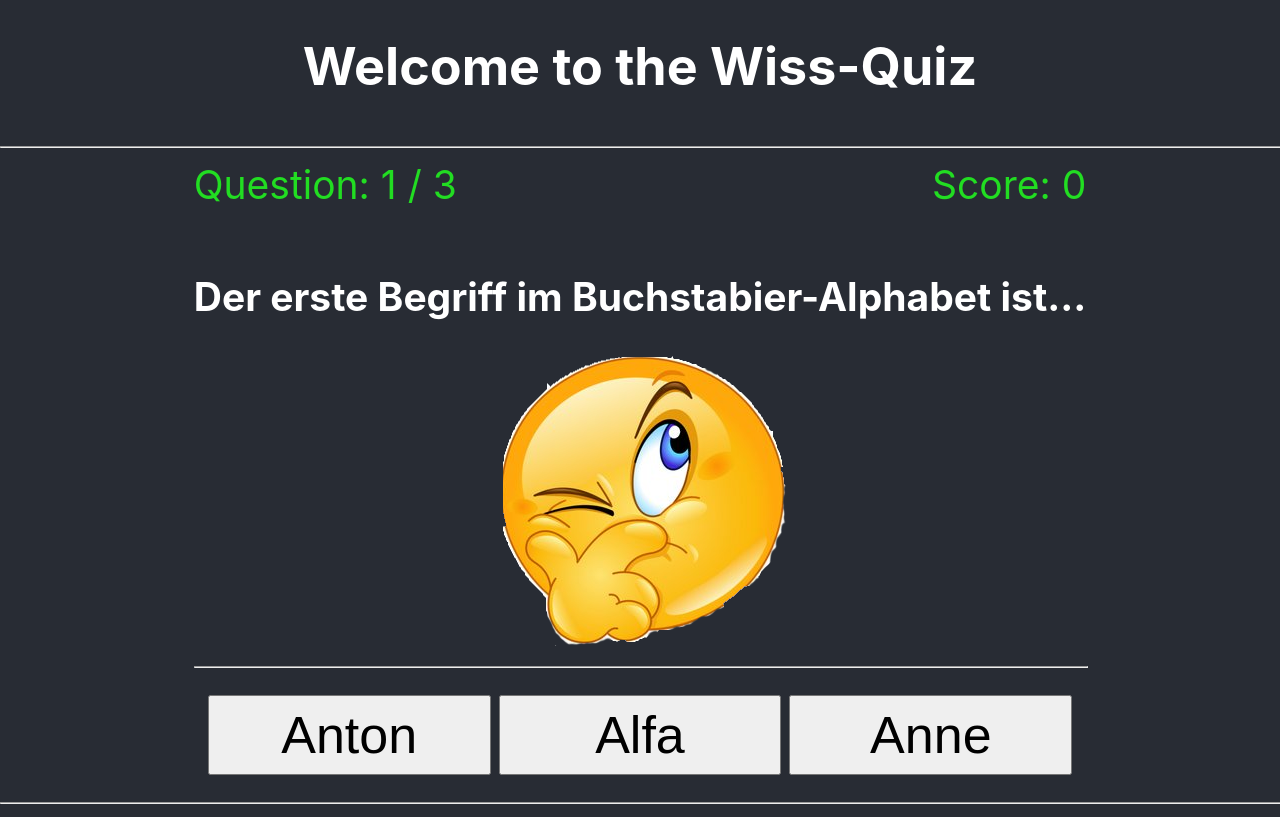
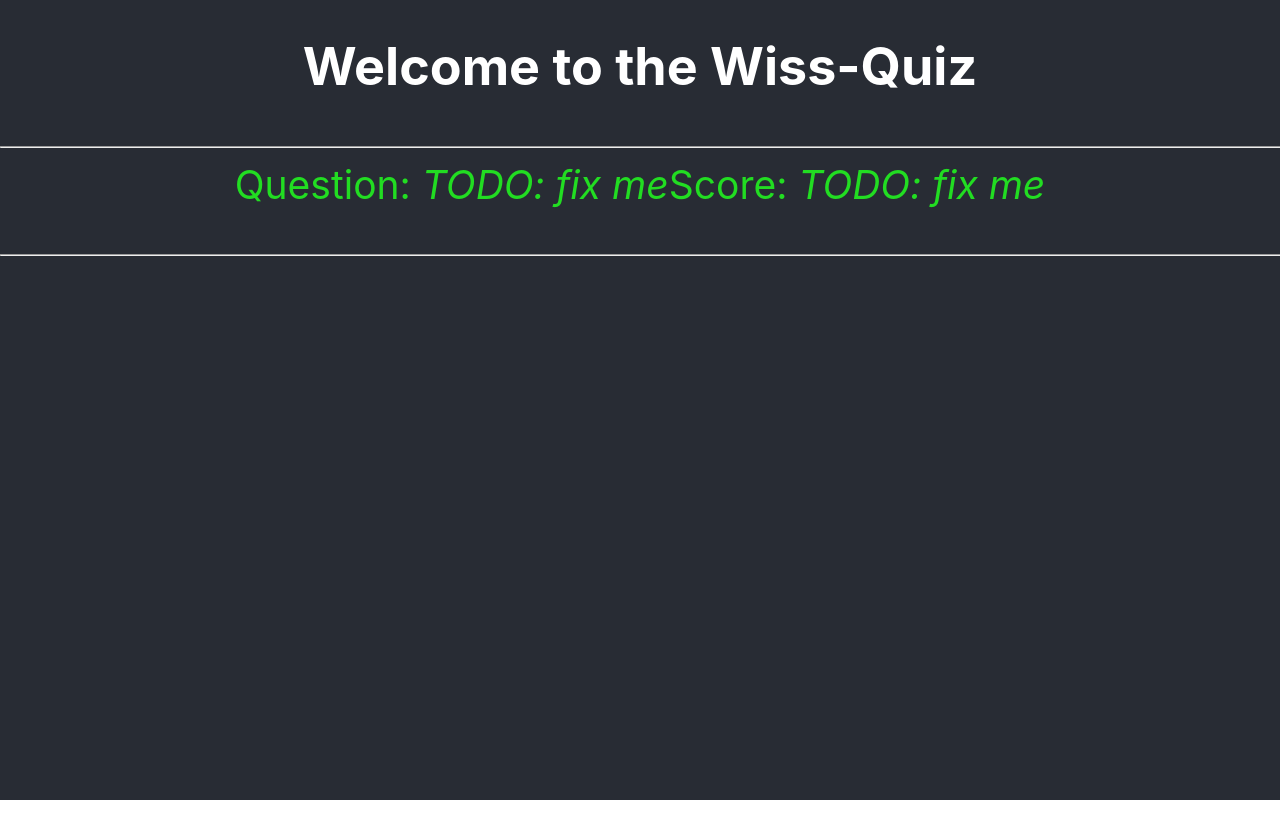
Before and after one commit to greenorca/M294_Sidequest_Templates-Solutions, a React (Create React App) app: page / in a window 1280 px wide. Built offline with nearby package versions, Linux system fonts and the light colour scheme.

Commit message:
template drafted

```diff
--- a/src/GameSession.js
+++ b/src/GameSession.js
@@ -10,69 +10,20 @@ class GameSession extends React.Component{
     constructor(props){
       super(props)
       this.state = {
-        score: 0,
-        index: 0,
-        questions: props.questions,
-        feedback: ""
+
       }
-      this.fetchAnswer = this.fetchAnswer.bind(this)
-      this.nextQuestion =this.nextQuestion.bind(this)
-    }
-
-    fetchAnswer(answer){
-      const currentCorrectAnswer = this.state.questions[this.state.index].correct_answer
-      let feedback = "Oh soo wrong"
-      let points = 0;
-      if (currentCorrectAnswer === answer){
-        feedback ="Strike!"
-        points = 100
-      }
-      this.setState({
-        feedback: feedback,
-        score: this.state.score + points
-      })
-
-    }
-
-    nextQuestion(){
-      this.setState({
-        index: this.state.index+1,
-        feedback: ""
-      })
     }
 
     render(){
-      console.log("Q-Index:" + this.state.index)
-      let feedback = ""
-      if (this.state.feedback !== ""){
-        feedback = <div className="feedback">
-          <h4>{ this.state.feedback }</h4>
-          <button onClick={ this.nextQuestion }>Next</button>
-        </div>
-      }
-
-      let q = ""
-      if (this.state.index < this.state.questions.length){
-        q = <Question
-        key = { this.state.index } //extrem wichtig für refresh beim weiterschalten
-        question = { this.state.questions[this.state.index].question }
-        answers = { this.state.questions[this.state.index].answers }
-        callback = { this.fetchAnswer }
-      />} else {
-        q = <div>
-          <h1>Congrats, you made it!</h1>
-          <h2>No more questions</h2>
-        </div>
-      }
       return (
         <div className="game-session">
           <div className="session-status">
-            <span className="left">Question: { this.state.index+1 } / { this.state.questions.length }</span>
-            <span className="right">Score: { this.state.score }</span>
+            <span className="left">Question: <i>TODO: fix me</i> </span>
+            <span className="right">Score: <i>TODO: fix me</i></span>
           </div>
-          { q }
+            { /* aktuelle Question-JSX */ }
           <div>
-            { feedback }
+            { /* feedback */ }
           </div>
         </div>
       )
--- a/src/Question.js
+++ b/src/Question.js
@@ -10,7 +10,6 @@ class Question extends React.Component {
       question: props.question,
       answers: props.answers,
       callback: props.callback,
-      done: false,
     }
     // would be needed later on
     this.buttonClicked = this.buttonClicked.bind(this)
@@ -18,10 +17,6 @@ class Question extends React.Component {
   }
 
   buttonClicked(event){
-    if (this.state.done === true) return;
-    this.setState({
-      done: true
-    })
     this.state.callback(event.target.innerHTML)
   }
 
```
